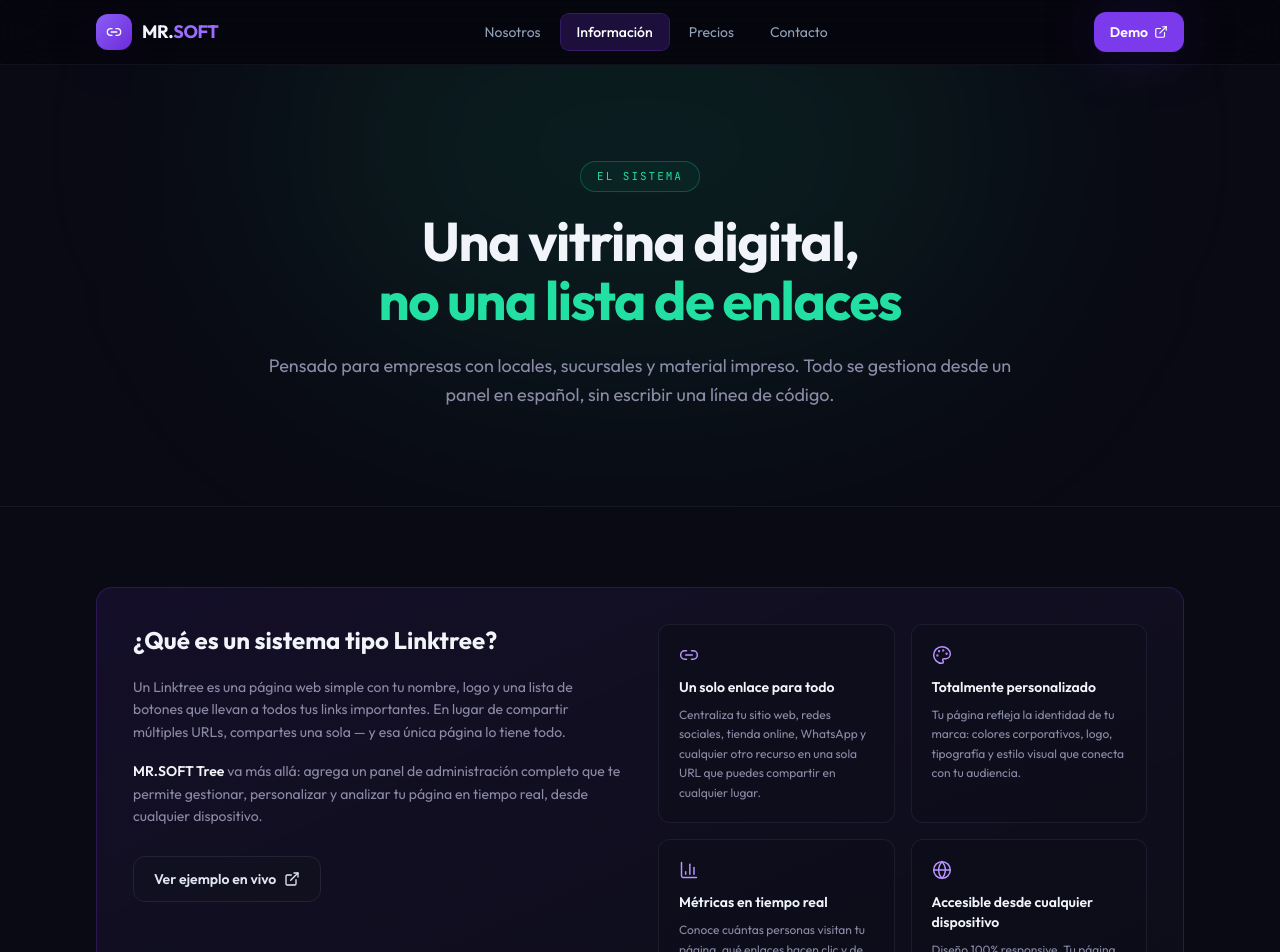
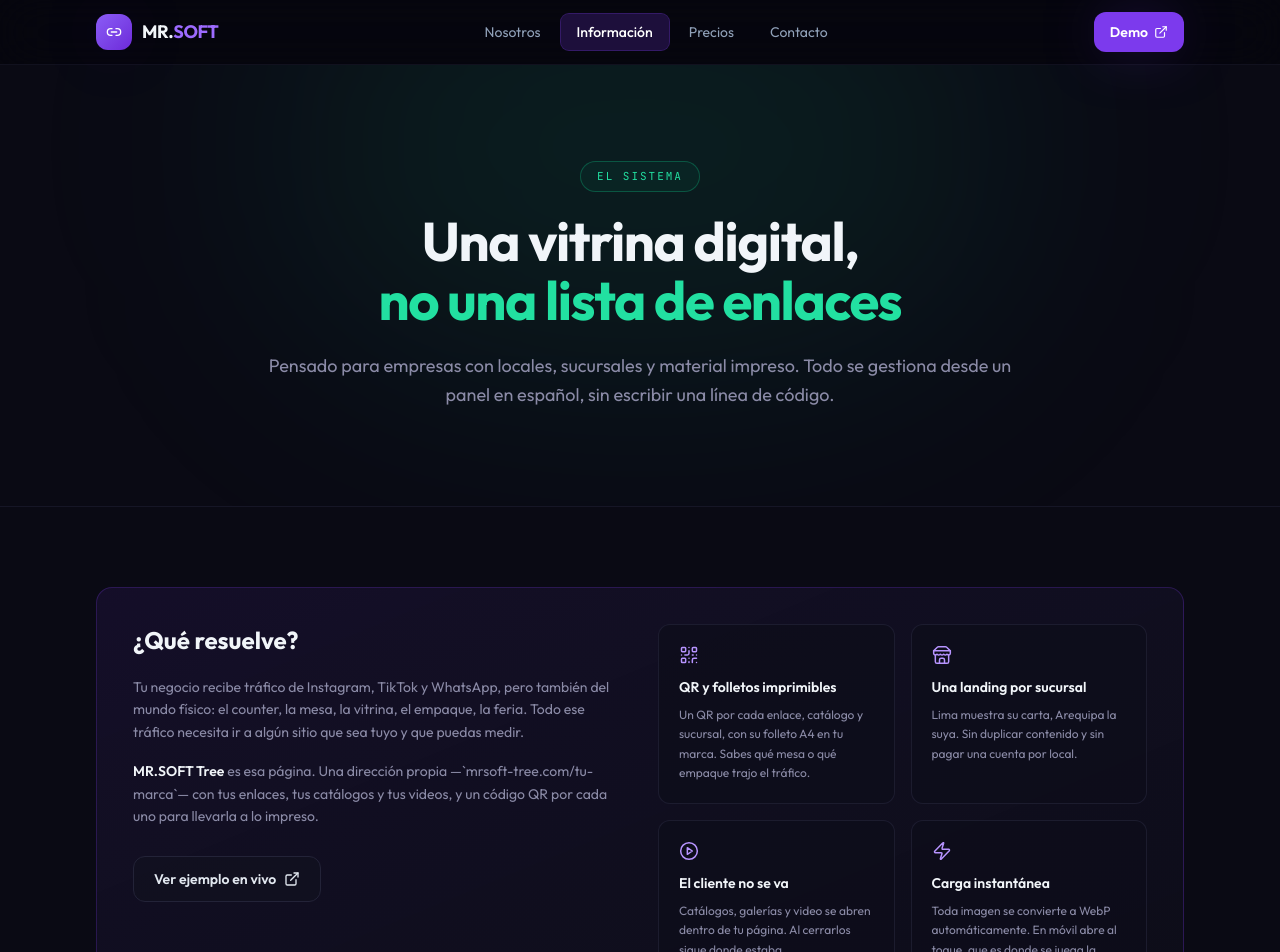
Before and after one commit to jesusdavidsalazarflores936-byte/web-linktree, a Next.js app: page /informacion in a window 1280 px wide. Shown: the top 952 px of the page. Built offline with nearby package versions, Linux system fonts and the light colour scheme; no server answers.

Commit message:
content(info): reescribir qué resuelve el producto

```diff
--- a/src/features/info/content/what-is.content.ts
+++ b/src/features/info/content/what-is.content.ts
@@ -1,39 +1,39 @@
-import { Link2, Palette, BarChart3, Globe } from 'lucide-react'
+import { QrCode, Store, PlayCircle, Zap } from 'lucide-react'
 import type { FeatureItem } from '@/types'
 import { routes } from '@/lib/site.config'
 
 export const whatIsContent = {
-  title: '¿Qué es un sistema tipo Linktree?',
+  title: '¿Qué resuelve?',
   paragraphs: [
-    'Un Linktree es una página web simple con tu nombre, logo y una lista de botones que llevan a todos tus links importantes. En lugar de compartir múltiples URLs, compartes una sola — y esa única página lo tiene todo.',
-    '**MR.SOFT Tree** va más allá: agrega un panel de administración completo que te permite gestionar, personalizar y analizar tu página en tiempo real, desde cualquier dispositivo.',
+    'Tu negocio recibe tráfico de Instagram, TikTok y WhatsApp, pero también del mundo físico: el counter, la mesa, la vitrina, el empaque, la feria. Todo ese tráfico necesita ir a algún sitio que sea tuyo y que puedas medir.',
+    '**MR.SOFT Tree** es esa página. Una dirección propia —`mrsoft-tree.com/tu-marca`— con tus enlaces, tus catálogos y tus videos, y un código QR por cada uno para llevarla a lo impreso.',
   ],
   cta: { label: 'Ver ejemplo en vivo', href: routes.demo },
 } as const
 
 export const whatIsBenefits: readonly FeatureItem[] = [
   {
-    icon: Link2,
-    title: 'Un solo enlace para todo',
+    icon: QrCode,
+    title: 'QR y folletos imprimibles',
     description:
-      'Centraliza tu sitio web, redes sociales, tienda online, WhatsApp y cualquier otro recurso en una sola URL que puedes compartir en cualquier lugar.',
+      'Un QR por cada enlace, catálogo y sucursal, con su folleto A4 en tu marca. Sabes qué mesa o qué empaque trajo el tráfico.',
   },
   {
-    icon: Palette,
-    title: 'Totalmente personalizado',
+    icon: Store,
+    title: 'Una landing por sucursal',
     description:
-      'Tu página refleja la identidad de tu marca: colores corporativos, logo, tipografía y estilo visual que conecta con tu audiencia.',
+      'Lima muestra su carta, Arequipa la suya. Sin duplicar contenido y sin pagar una cuenta por local.',
   },
   {
-    icon: BarChart3,
-    title: 'Métricas en tiempo real',
+    icon: PlayCircle,
+    title: 'El cliente no se va',
     description:
-      'Conoce cuántas personas visitan tu página, qué enlaces hacen clic y de dónde proviene tu tráfico. Datos que te ayudan a tomar mejores decisiones.',
+      'Catálogos, galerías y video se abren dentro de tu página. Al cerrarlos sigue donde estaba.',
   },
   {
-    icon: Globe,
-    title: 'Accesible desde cualquier dispositivo',
+    icon: Zap,
+    title: 'Carga instantánea',
     description:
-      'Diseño 100% responsive. Tu página se ve perfecta en celulares, tablets y computadoras sin ninguna configuración adicional.',
+      'Toda imagen se convierte a WebP automáticamente. En móvil abre al toque, que es donde se juega la venta.',
   },
 ]
```
